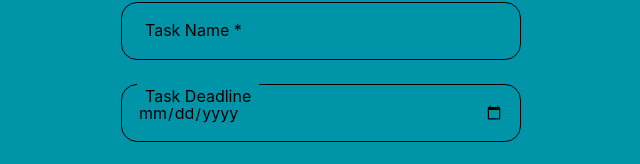
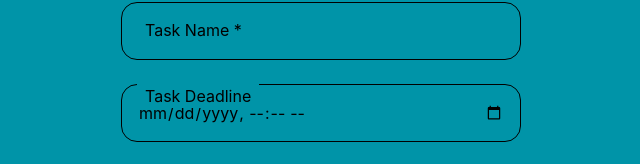
Before and after one commit to Noushidh/taskflow-pro, a React (Vite) app: page /add-task in a window 1280 px wide. Shown: the part 262-426 px from the top of the page, without its empty margins (319-959 px from the left). Built offline with nearby package versions, Linux system fonts and the light colour scheme.

Commit message:
feat: support date and time selection for tasks

```diff
--- a/src/components/TaskForm.tsx
+++ b/src/components/TaskForm.tsx
@@ -12,7 +12,7 @@ function TaskForm() {
       <EmojiPickerButton />
 
     <FormInput label="Task Name *"/>
-    <FormInput label="Task Deadline" type="date"/>
+    <FormInput label="Task Deadline" type="datetime-local"/>
     <FormSelect label="Category"/>
     <FormInput label="Description" type="text" height="h-30"/>
     <button
```
